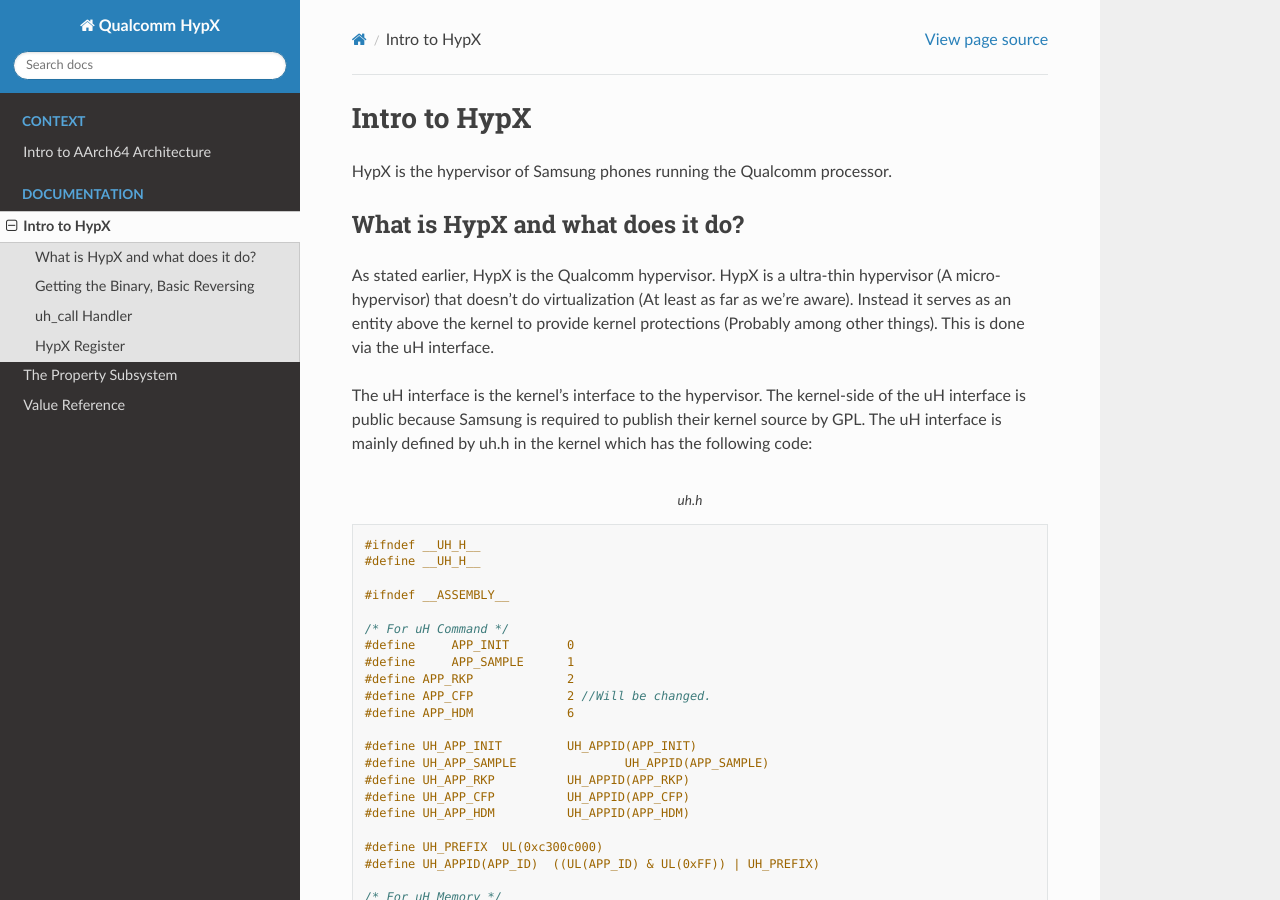
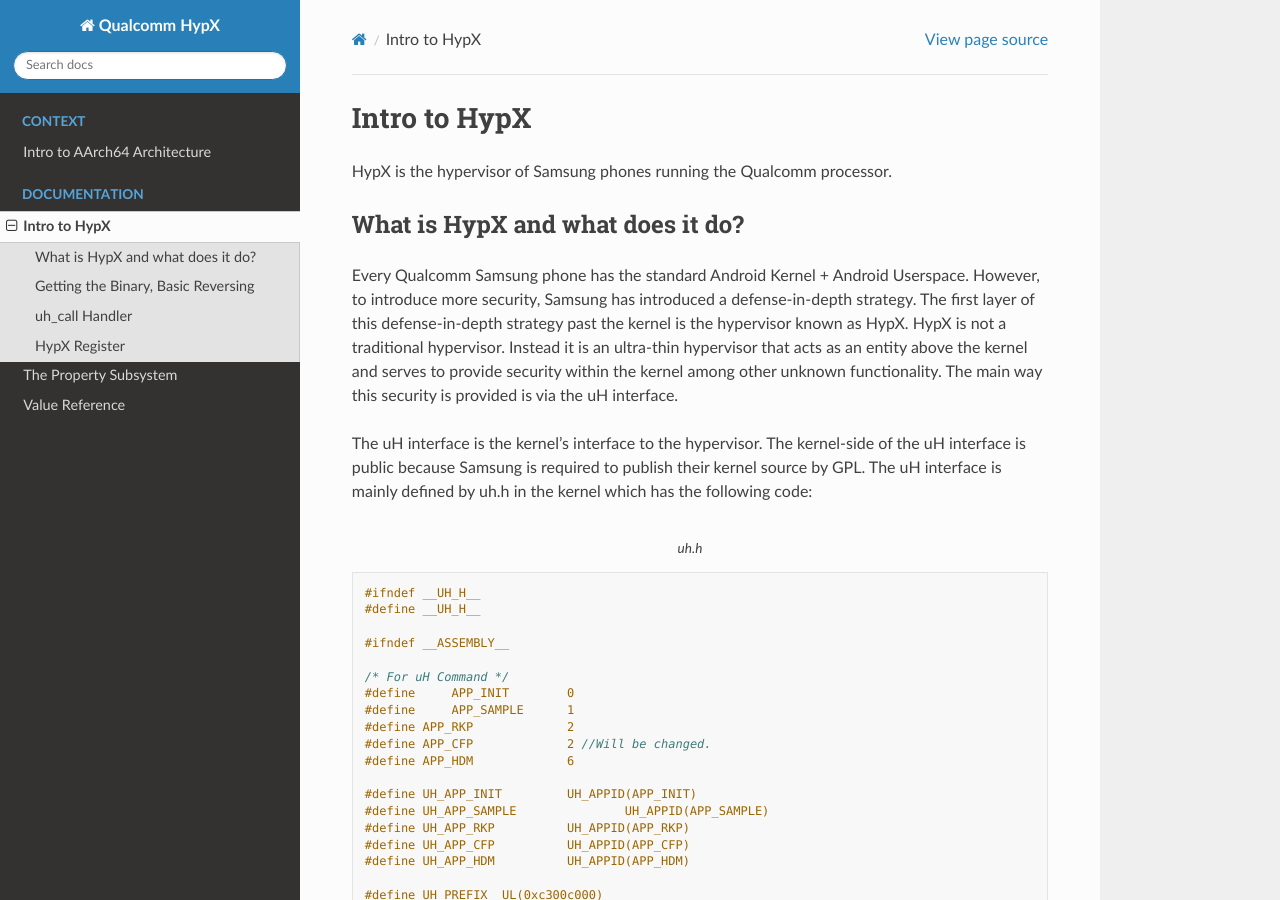
Before and after one commit to mineo333/Qualcomm-HypX, a Sphinx documentation site: the page built from docs/source/general/intro.rst, in a window 1280 px wide and 900 px high. Built offline with Sphinx 7.4.7 and the Read the Docs theme 2.0.0, drawn with Linux system fonts in a browser that asks for light colours.

Commit message:
changed intro

```diff
--- a/docs/source/general/intro.rst
+++ b/docs/source/general/intro.rst
@@ -7,7 +7,7 @@
 What is HypX and what does it do?
 ----------------------------------
 
-As stated earlier, HypX is the Qualcomm hypervisor. HypX is a ultra-thin hypervisor (A micro-hypervisor) that doesn't do virtualization (At least as far as we're aware). Instead it serves as an entity above the kernel to provide kernel protections (Probably among other things). This is done via the uH interface.
+Every Qualcomm Samsung phone has the standard Android Kernel + Android Userspace. However, to introduce more security, Samsung has introduced a defense-in-depth strategy. The first layer of this defense-in-depth strategy past the kernel is the hypervisor known as HypX. HypX is not a traditional hypervisor. Instead it is an ultra-thin hypervisor that acts as an entity above the kernel and serves to provide security within the kernel among other unknown functionality. The main way this security is provided is via the uH interface.
 
 The uH interface is the kernel's interface to the hypervisor. The kernel-side of the uH interface is public because Samsung is required to publish their kernel source by GPL. The uH interface is mainly defined by uh.h in the kernel which has the following code:
 
```
